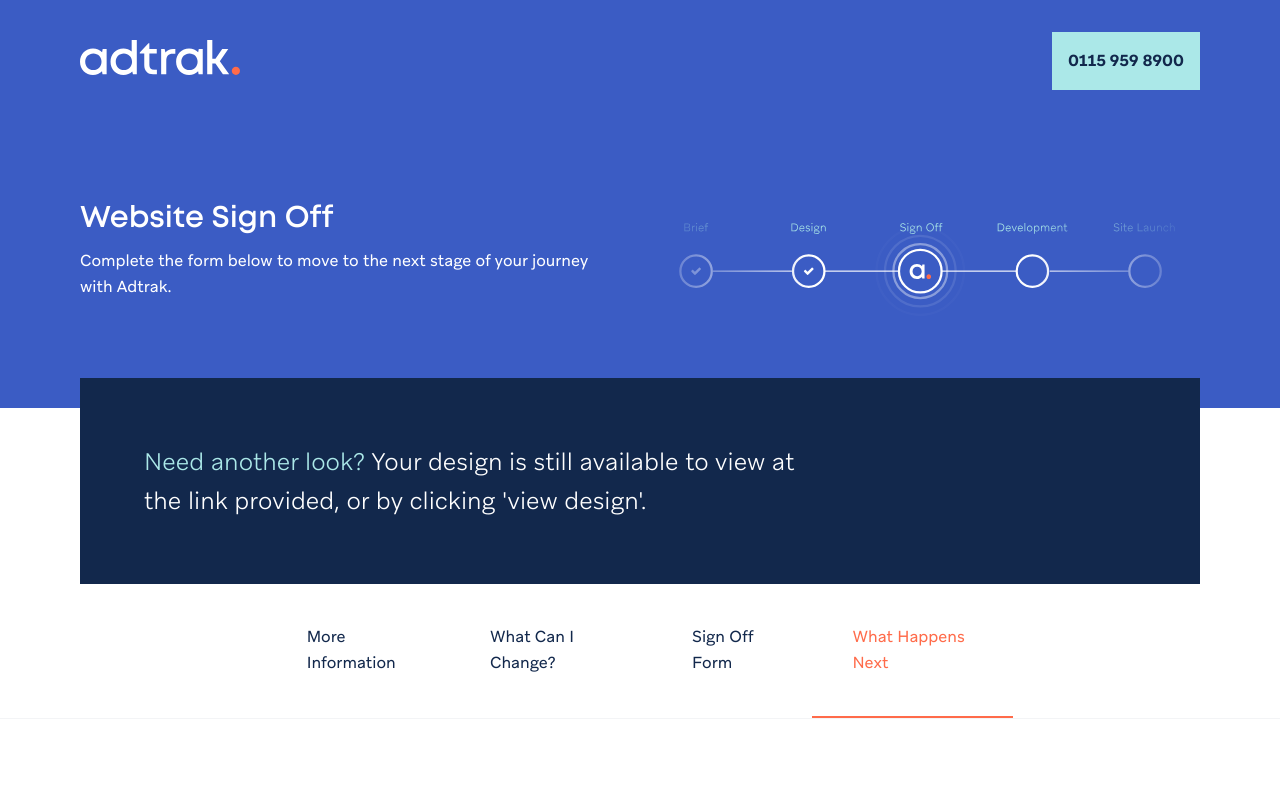
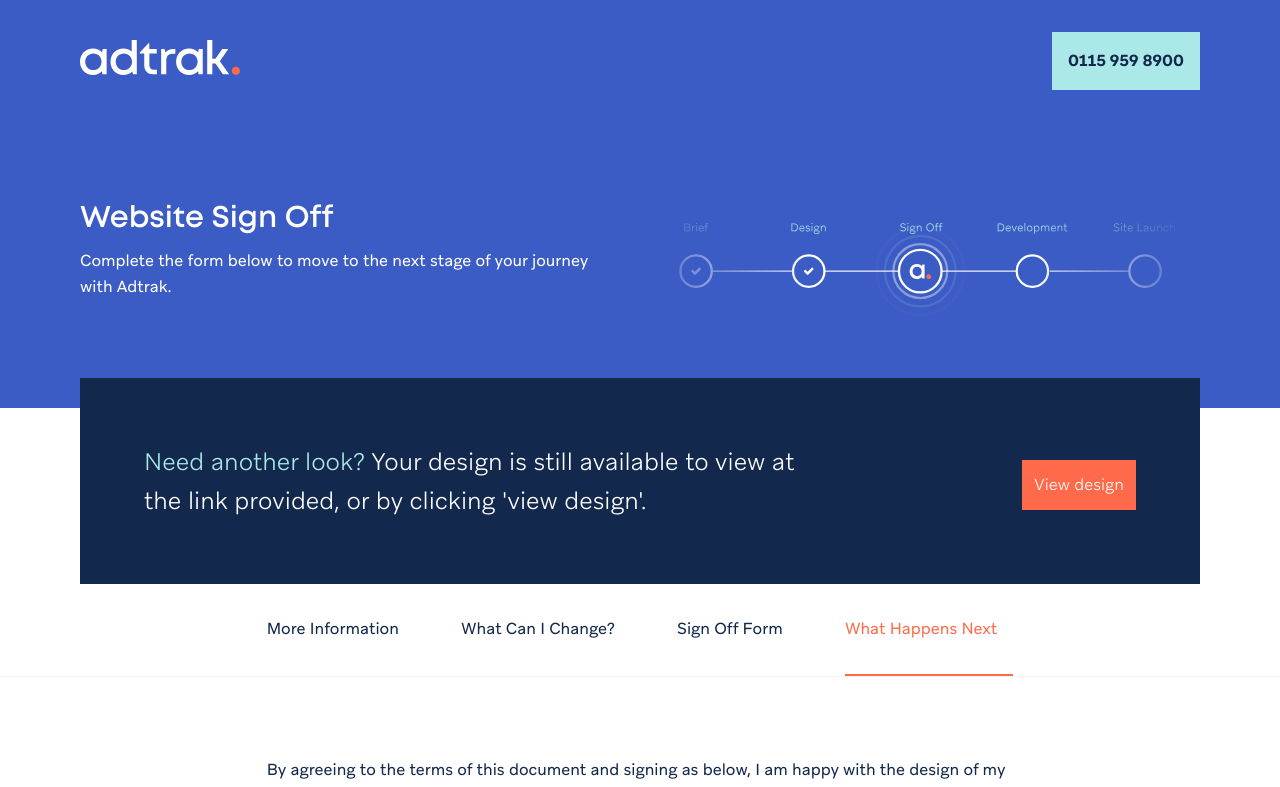
Before and after one commit to adtrak/adtrak-signoff, a Next.js app: page / in a window 1280 px wide. Shown: the top 787 px of the page. Built offline with nearby package versions, Linux system fonts and the light colour scheme; what tailwindcss-filters would draw is missing.

Commit message:
fix styling issues. Fix router issue where it wasn't pulling through the full query

```diff
--- a/components/nextStep.js
+++ b/components/nextStep.js
@@ -2,7 +2,7 @@ import Image from 'next/image'
 
 export default function nextStep({ step }) {
     return (
-        <div className="w-full p-3 px-0 sm:p-3 sm:w-1/2 lg:w-1/3">
+        <div className="w-full p-3 px-0 sm:p-3 sm:w-1/2 3xl:w-1/3">
             <div className="flex p-3 bg-black md:p-5 bg-opacity-10">
                 <Image src="/images/target.svg" alt="Bullet Point" width={30} height={30} />
                 <p className="px-4">{step}</p>
--- a/pages/generate.js
+++ b/pages/generate.js
@@ -25,7 +25,7 @@ export default function Home() {
     document.getElementById('sign-off-url').focus();
     document.getElementById('sign-off-url').select();
     document.execCommand('copy');
-    setCopySuccess('Copied!');
+    setCopySuccess('Copied! Paste this into an email to send to the client.');
   }
 
 
@@ -53,15 +53,17 @@ export default function Home() {
           <section>
             <Container>
               <div className="px-6 md:px-20">
-                <div className="w-full md:flex md:flex-wrap md:justify-center p-6 mx-auto font-light text-white bg-secondary-dark lg:p-10 xl:p-16 mt-[-30px]">
+                <div className="w-full 3xl:flex md:flex-wrap md:justify-center p-6 mx-auto font-light text-white bg-secondary-dark lg:p-10 xl:p-16 mt-[-30px]">
 
-                  <label className="flex flex-wrap items-center justify-end p-4 md:w-4/5 text-secondary-dark">
-                    <span className="mr-4 text-secondary-light">Your Figma URL:</span>
-                    <input id="figmaUrl" type="url" className="w-13/16" placeholder="https://www.figma.com/proto/..." />
-                    <input id="sign-off-url" type="text" className="w-full mt-4 font-light text-center text-white border-0 opacity-25 selected:bg-primary-dark text-2xs focus:bg-none focus:outline-none bg-secondary-dark" />
+                  <label className="flex-wrap items-center justify-center block p-4 3xl:flex 3xl:justify-end 3xl:w-4/5 text-secondary-dark">
+                    <span className="block w-full mb-4 text-center 3xl:text-left 3xl:mr-4 text-secondary-light">Your Figma prototype URL:</span>
+                    <div className="flex flex-col items-center 3xl:items-start 3xl:w-full">
+                      <input id="figmaUrl" type="url" className="w-13/16" placeholder="https://www.figma.com/proto/..." />
+                      <input id="sign-off-url" type="text" className="w-full mt-4 font-light text-center text-white border-0 opacity-25 3xl:text-left selected:bg-primary-dark text-2xs focus:bg-none focus:outline-none bg-secondary-dark" />
+                    </div>
                   </label>
 
-                  <label className="relative flex flex-wrap items-start justify-start p-4 md:w-1/5">
+                  <label className="relative flex flex-wrap items-center justify-center p-4 3xl:justify-start 3xl:w-1/5">
 
                     <button
                       onClick={generateLink}
@@ -69,7 +71,7 @@ export default function Home() {
                     >
                       Generate &amp; copy your link
                     </button>
-                    <p className="absolute w-full mt-2 text-center text-white transform -translate-x-1/2 bottom-8 left-1/2 text-2xs">{copySuccess}</p>
+                    <p className="absolute w-full mt-2 text-center text-white transform -translate-x-1/2 -bottom-4 3xl:bottom-2 left-1/2 text-2xs">{copySuccess}</p>
                   </label>
 
                 </div>
--- a/pages/index.js
+++ b/pages/index.js
@@ -15,6 +15,8 @@ export default function Home() {
 
   // Router to get Figma URL
   const router = useRouter();
+  const asPath = router.asPath;
+  const figmaUrl = asPath.replace('/?figma=', '');
 
   //Set the navigation to sticky when you scroll past it
   const [isSticky, setSticky] = useState(false);
@@ -144,10 +146,10 @@ export default function Home() {
                     Your design is still available to view at the link provided, or by clicking 'view design'.
                   </p>
                   <div className="md:justify-center md:flex md:w-3/12 lg:w-auto">
-                    {router.query.figma ?
+                    {figmaUrl ?
                     <Button
                       buttonLabel="View design"
-                      destination={router.query.figma}
+                      destination={figmaUrl}
                     />
                     :
                     <>
@@ -168,7 +170,7 @@ export default function Home() {
                         href="#"
                         onClick={handleActiveChange}
                         data-area="moreInfo"
-                        className={`block p-4 pl-0 border-b-2 md:py-8 xl:p-10 sm:py-4 sm:inline-block scroll-to transition ${values.moreInfo ? 'text-primary border-primary' : 'border-transparent'}`}>
+                        className={`block p-4 pl-0 border-b-2 md:py-8 3xl:p-10 sm:py-4 sm:inline-block scroll-to transition ${values.moreInfo ? 'text-primary border-primary' : 'border-transparent'}`}>
                         More Information
                     </a>
                   </li>
@@ -178,7 +180,7 @@ export default function Home() {
                         href="#"
                         onClick={handleActiveChange}
                         data-area="whatCanIChange"
-                        className={`block p-4 pl-0 border-b-2 md:py-8 xl:p-10 sm:py-4 sm:inline-block scroll-to transition ${values.whatCanIChange ? 'text-primary border-primary' : 'border-transparent'}`}>
+                        className={`block p-4 pl-0 border-b-2 md:py-8 3xl:p-10 sm:py-4 sm:inline-block scroll-to transition ${values.whatCanIChange ? 'text-primary border-primary' : 'border-transparent'}`}>
                         What Can I Change?
                     </a>
                   </li>
@@ -188,7 +190,7 @@ export default function Home() {
                         href="#"
                         onClick={handleActiveChange}
                         data-area="signOffForm"
-                        className={`block p-4 pl-0 border-b-2 md:py-8 xl:p-10 sm:py-4 sm:inline-block scroll-to transition ${values.signOffForm ? 'text-primary border-primary' : 'border-transparent'}`}>
+                        className={`block p-4 pl-0 border-b-2 md:py-8 3xl:p-10 sm:py-4 sm:inline-block scroll-to transition ${values.signOffForm ? 'text-primary border-primary' : 'border-transparent'}`}>
                         Sign Off Form
                     </a>
                   </li>
@@ -198,7 +200,7 @@ export default function Home() {
                         href="#"
                         onClick={handleActiveChange}
                         data-area="whatHappensNext"
-                        className={`block p-4 pl-0 border-b-2 md:py-8 xl:p-10 sm:py-4 sm:inline-block scroll-to transition ${values.whatHappensNext ? 'text-primary border-primary' : 'border-transparent'}`}>
+                        className={`block p-4 pl-0 border-b-2 md:py-8 3xl:p-10 sm:py-4 sm:inline-block scroll-to transition ${values.whatHappensNext ? 'text-primary border-primary' : 'border-transparent'}`}>
                         What Happens Next
                     </a>
                   </li>
```
